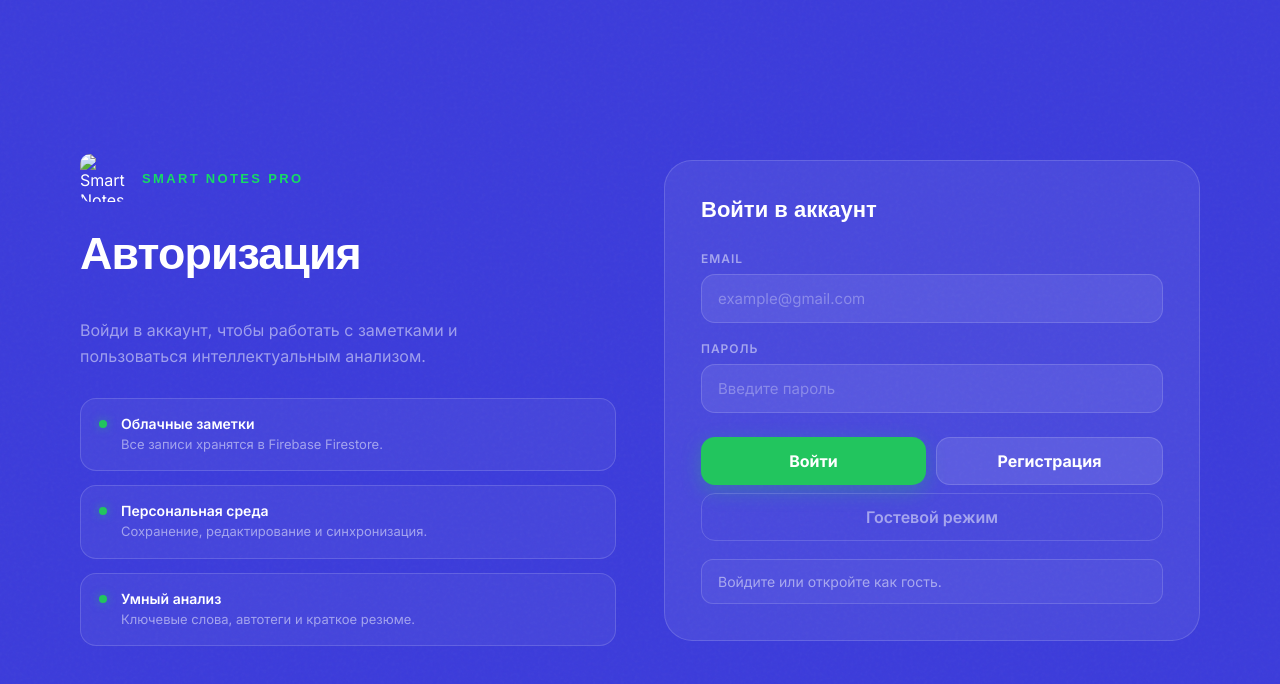
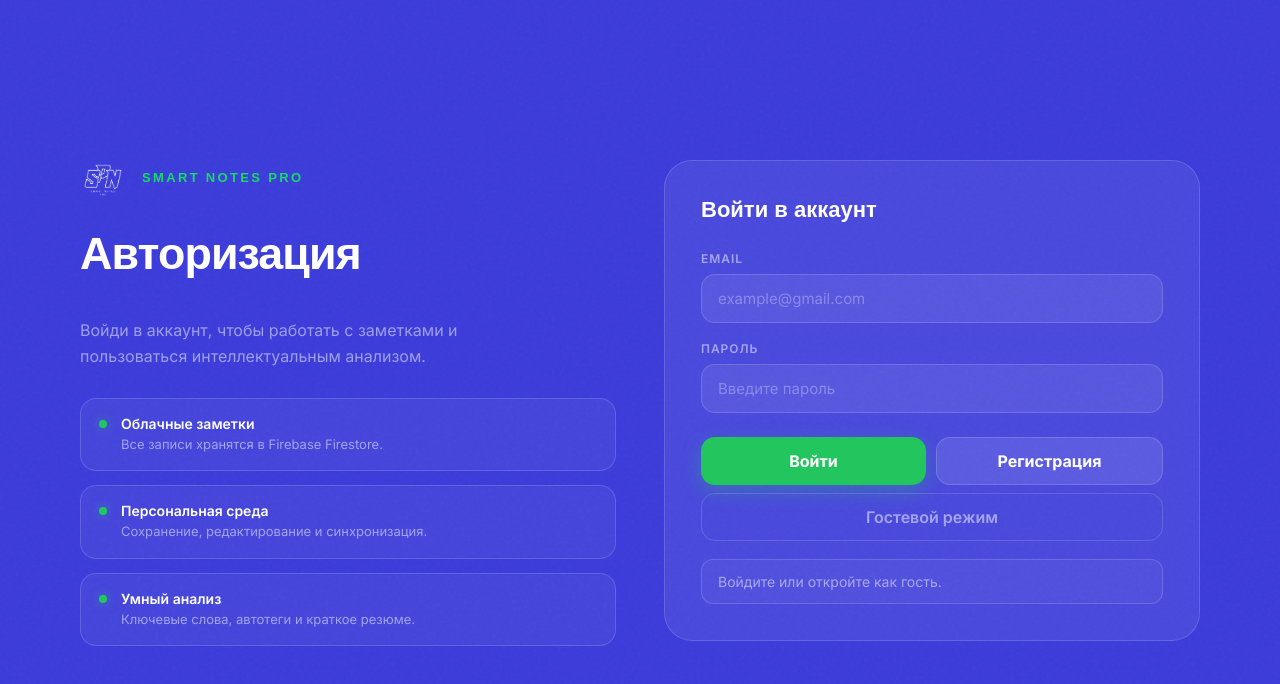
Before and after one commit to NickBialons/smart-notes-pro, a website with bundled scripts: page login.html in a window 1280 px wide. Built offline with nearby package versions, Linux system fonts and the light colour scheme; no server answers; a web font is replaced by a local one.

Commit message:
Update login.html

```diff
--- a/login.html
+++ b/login.html
@@ -13,7 +13,7 @@
 
   <div class="left">
     <div class="logo-row">
-      <img class="logo-img" src="карт/log3.png" alt="Smart Notes Logo" />
+      <img class="logo-img" src="img/log3.png" alt="Smart Notes Logo" />
       <span class="logo-label">Smart Notes Pro</span>
     </div>
 
```
